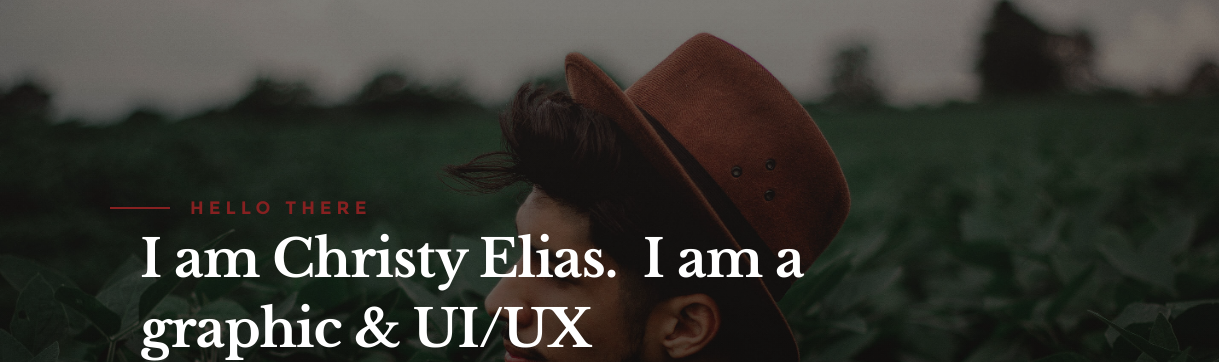
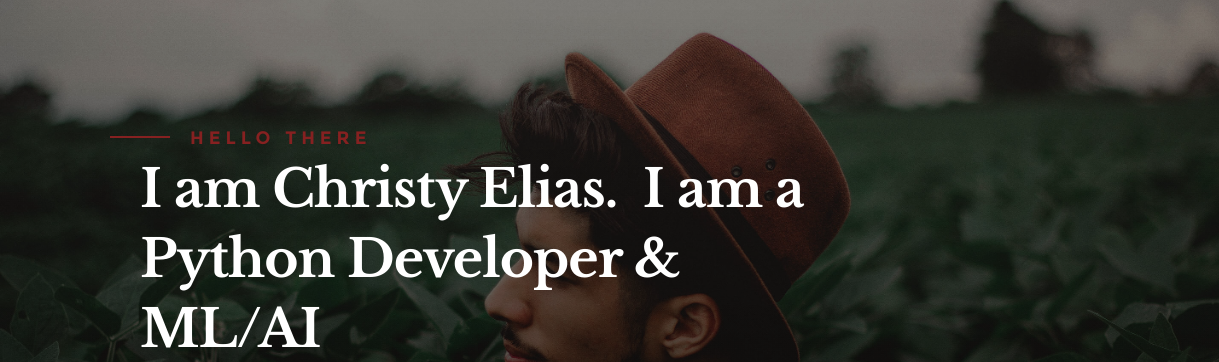
Before and after one commit to christy1/christy1.github.io, a plain HTML site: page index.html in a window 1280 px wide. Shown: the part 84-446 px from the top of the page, 0-1219 px from the left. Drawn offline with Linux system fonts and the light colour scheme.

Commit message:
added title

```diff
--- a/index.html
+++ b/index.html
@@ -8,7 +8,7 @@
     <meta http-equiv="content-type" content="text/html; charset=utf-8">
     <!--- basic page needs
     ================================================== -->
-    <title>Hola</title>
+    <title>Christy Elias</title>
     <meta name="description" content="">
     <meta name="author" content="">
     <!-- mobile specific metas
@@ -55,7 +55,7 @@
       <div class="home-content">
         <div class="row home-content__main">
           <h3>Hello There</h3>
-          <h1> I am Christy Elias.&nbsp; I am a graphic &amp; UI/UX <br>
+          <h1> I am Christy Elias.&nbsp; I am a Python Developer &amp; ML/AI <br>
             designer based in Somewhere. </h1>
           <div class="home-content__buttons"> <a href="#works" class="smoothscroll btn btn--stroke">
               Latest Projects </a> <a href="#about" class="smoothscroll btn btn--stroke">
```
